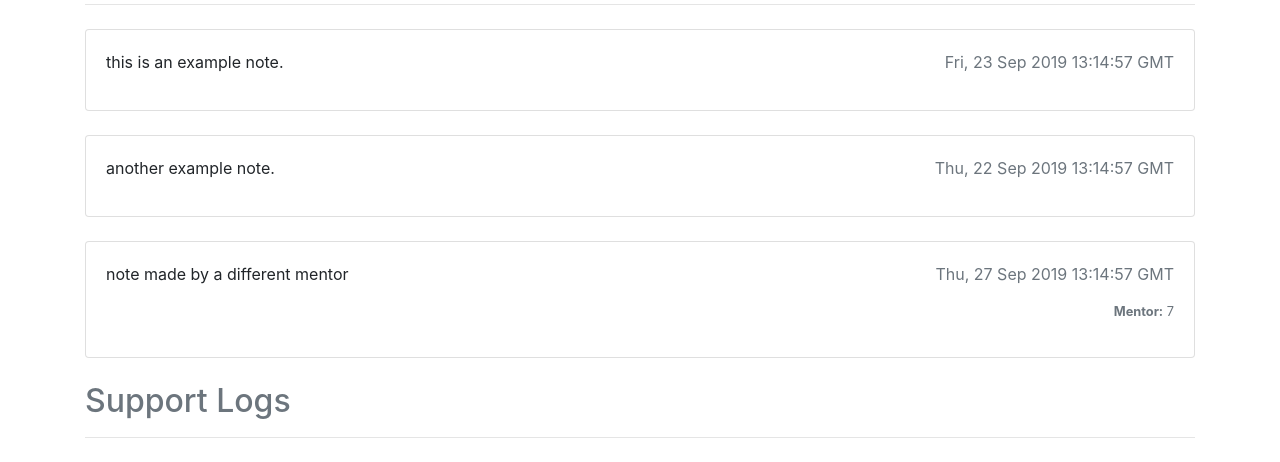
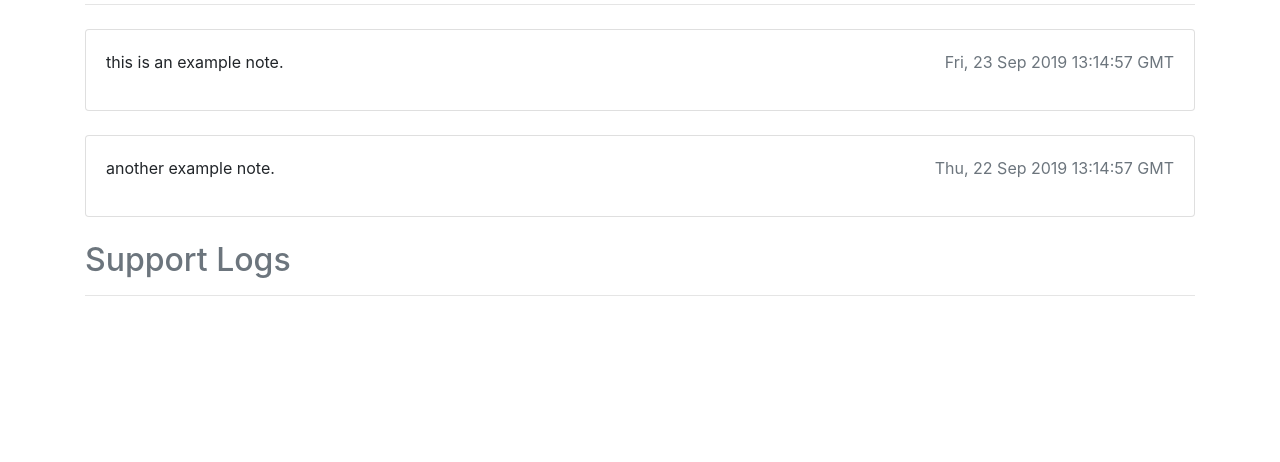
Before and after one commit to rdesmond/codingnomads_mentor_app, a Flask app: page /mentor/1/notes in a window 1280 px wide. Shown: the part 524-986 px from the top of the page. After the commit the page ends 820 px from the top, so only its background shows below. Run offline with Flask 2, Linux system fonts and the light colour scheme; some libraries are stand-ins or nearby versions.

Commit message:
Fix: show only mentor-made notes

```diff
--- a/application/blueprints/mentor.py
+++ b/application/blueprints/mentor.py
@@ -173,12 +173,6 @@ def get_mentor_notes(mentor_id):
             "student_id": 2,
             "text": "another example note.",
             "timestamp": "Thu, 22 Sep 2019 13:14:57 GMT"
-        },
-        {
-            "mentor_id": 7,
-            "student_id": 2,
-            "text": "note made by a different mentor",
-            "timestamp": "Thu, 27 Sep 2019 13:14:57 GMT"
         }
     ]
 }"""))
--- a/application/templates/mentor_notes.html
+++ b/application/templates/mentor_notes.html
@@ -6,13 +6,8 @@
         <div class="card mb-4">
             <div class="card-body">
             <div class="row">
-                <div class="col">{{ note.text }}</div>
-                <div class="col text-right text-muted">
-                    <p>{{ note.timestamp }}</p>
-                    {% if note.mentor_id != mentor.id %}
-                        <p class="small"><strong>Mentor:</strong> {{ note.mentor_id }}</p>
-                    {% endif %}
-                </div>
+                <p class="col">{{ note.text }}</p>
+                <p class="col text-right text-muted">{{ note.timestamp }}</p>
             </div>
             </div>
         </div>
```
